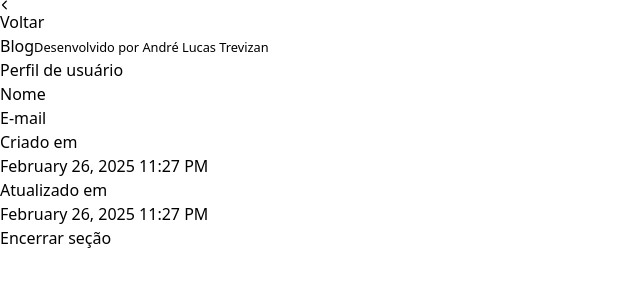
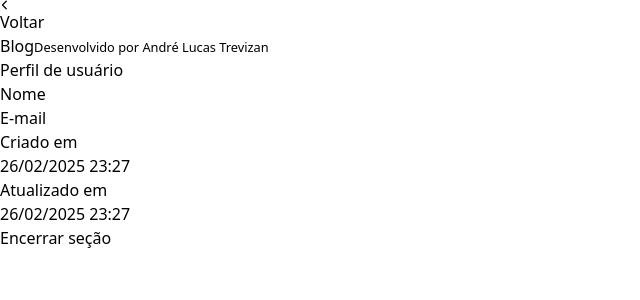
Before and after one commit to AndreLucasTrevizan/blogfrontend, a Next.js app: page /profile in a window 1280 px wide. Shown: the top 300 px of the page, without its empty margins (0-640 px from the left). Built offline with nearby package versions, Linux system fonts and the light colour scheme; no server answers.

Commit message:
Adjusting momentjs

```diff
--- a/src/app/_helper/date.ts
+++ b/src/app/_helper/date.ts
@@ -4,5 +4,5 @@ moment.locale(process.env.dateLang);
 
 export const getDateWithHour = (date: Date) => {
 
-  return moment(date).tz('America/Sao_Paulo').format('LLL');
+  return moment.tz(date, 'America/Sao_Paulo').format('DD/MM/yyyy HH:mm');
 }
```
